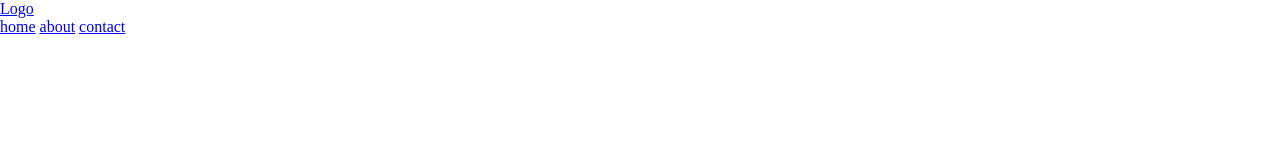
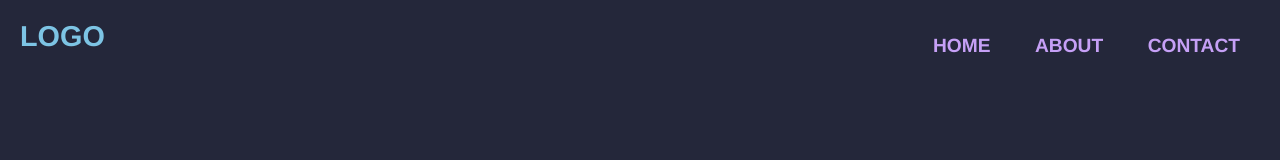
Before and after one commit to lucasgodina/Tec-Desarrollo-Software, a plain HTML site: page Web/menu/index.html in a window 1280 px wide. Drawn offline with Linux system fonts and the light colour scheme.

Commit message:
Web - Finalizado menu para parcial

```diff
--- a/Web/menu/index.html
+++ b/Web/menu/index.html
@@ -1,10 +1,10 @@
 <!DOCTYPE html>
 <html lang="en">
   <head>
-    <meta charset="UTF-8">
-    <meta name="viewport" content="width=device-width, initial-scale=1.0">
+    <meta charset="UTF-8" />
+    <meta name="viewport" content="width=device-width, initial-scale=1.0" />
     <title>Menu</title>
-    <link rel="stylesheet" href="styles.css">
+    <link rel="stylesheet" href="styles.css" />
   </head>
   <body>
     <header>
--- a/Web/menu/script.js
+++ b/Web/menu/script.js
@@ -0,0 +1,21 @@
+const hamburger = document.querySelector(".hamburger");
+const navLink = document.querySelector(".nav__link");
+
+hamburger.addEventListener("click", () => {
+  navLink.classList.toggle("hide");
+});
+
+/*
+Call a function when a button is clicked:
+ <button onclick="myFunction()">Click me</button>
+
+ Call a function when a user changes the
+ selected option of a <select> element:
+  <select onchange="myFunction()">
+
+  Call a function when a form is submitted:
+    <form onsubmit="myFunction()">
+        Enter name: <input type="text">
+        <input type="submit">
+    </form>
+*/
--- a/Web/menu/styles.css
+++ b/Web/menu/styles.css
@@ -3,29 +3,29 @@
   --rosewater: #f4dbd6;
   --flamingo: #f0c6c6;
   --pink: #f5bde6;
-    --mauve:#c6a0f6;
-    --red:#ed8796;
-    --maroon:#ee99a0;
-    --peach:#f5a97f;
-    --yellow:#eed49f;
-    --green:#a6da95;
-    --teal:#8bd5ca;
-    --sky:#91d7e3;
-    --sapphire:#7dc4e4;
-    --blue:#8aadf4;
-    --lavender:#b7bdf8;
-    --text:#cad3f5;
-    --subtext1:#b8c0e0;
-    --subtext0:#a5adcb;
-    --overlay2:#939ab7;
-    --overlay1:#8087a2;
-    --overlay0:#6e738d;
-    --surface2:#5b6078;
-    --surface1:#494d64;
-    --surface0:#363a4f;
-    --base:#24273a;
-    --mantle:#1e2030;
-    --crust:#181926;
+  --mauve: #c6a0f6;
+  --red: #ed8796;
+  --maroon: #ee99a0;
+  --peach: #f5a97f;
+  --yellow: #eed49f;
+  --green: #a6da95;
+  --teal: #8bd5ca;
+  --sky: #91d7e3;
+  --sapphire: #7dc4e4;
+  --blue: #8aadf4;
+  --lavender: #b7bdf8;
+  --text: #cad3f5;
+  --subtext1: #b8c0e0;
+  --subtext0: #a5adcb;
+  --overlay2: #939ab7;
+  --overlay1: #8087a2;
+  --overlay0: #6e738d;
+  --surface2: #5b6078;
+  --surface1: #494d64;
+  --surface0: #363a4f;
+  --base: #24273a;
+  --mantle: #1e2030;
+  --crust: #181926;
 }
 
 * {
@@ -33,3 +33,83 @@
   margin: 0;
   padding: 0;
 }
+
+body {
+  font-family: "Franklin Gothic Medium", "Arial Narrow", Arial, sans-serif;
+  background-color: var(--base);
+}
+
+a {
+  text-decoration: none;
+  color: var(--mauve);
+  font-size: 1.2rem;
+  font-weight: bold;
+  text-transform: uppercase;
+}
+
+.nav {
+  display: flex;
+  justify-content: space-between;
+  align-content: center;
+  padding-top: 20px;
+}
+
+.logo {
+  font-size: 1.8rem;
+  color: var(--sapphire);
+  padding-left: 20px;
+}
+
+.hamburger {
+  padding-right: 20px;
+  cursor: pointer;
+}
+
+.hamburger .line {
+  display: block;
+  width: 40px;
+  height: 5px;
+  margin-bottom: 10px;
+  background-color: var(--overlay2);
+}
+
+.nav__link {
+  position: fixed;
+  width: 94%;
+  top: 5rem;
+  left: 18px;
+  background-color: var(--surface0);
+}
+
+.nav__link a {
+  display: block;
+  text-align: center;
+  padding: 10px 0;
+}
+
+.nav__link a:hover {
+  background-color: var(--surface2);
+}
+
+.hide {
+  display: none;
+}
+
+@media screen and (min-width: 600px) {
+  .nav__link {
+    display: block;
+    position: static;
+    width: auto;
+    margin-right: 20px;
+    background: none;
+  }
+
+  .nav__link a {
+    display: inline-block;
+    padding: 15px 20px;
+  }
+
+  .hamburger {
+    display: none;
+  }
+}
--- /dev/null
+++ b/catppuccin_macchiatto_palette.css
@@ -0,0 +1,29 @@
+/* Catppuccin Macchiatto Palette*/
+:root {
+  --rosewater: #f4dbd6;
+  --flamingo: #f0c6c6;
+  --pink: #f5bde6;
+  --mauve: #c6a0f6;
+  --red: #ed8796;
+  --maroon: #ee99a0;
+  --peach: #f5a97f;
+  --yellow: #eed49f;
+  --green: #a6da95;
+  --teal: #8bd5ca;
+  --sky: #91d7e3;
+  --sapphire: #7dc4e4;
+  --blue: #8aadf4;
+  --lavender: #b7bdf8;
+  --text: #cad3f5;
+  --subtext1: #b8c0e0;
+  --subtext0: #a5adcb;
+  --overlay2: #939ab7;
+  --overlay1: #8087a2;
+  --overlay0: #6e738d;
+  --surface2: #5b6078;
+  --surface1: #494d64;
+  --surface0: #363a4f;
+  --base: #24273a;
+  --mantle: #1e2030;
+  --crust: #181926;
+}
```
Lines whose indentation alone changed are shown as unchanged.
